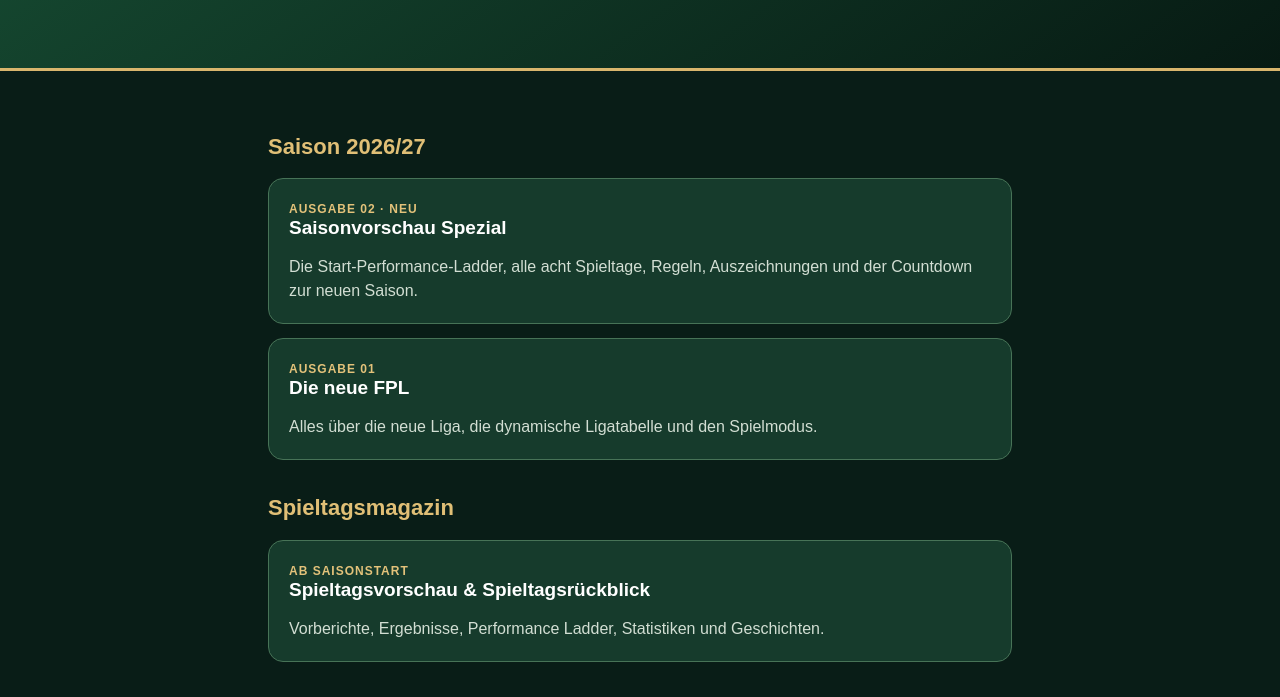
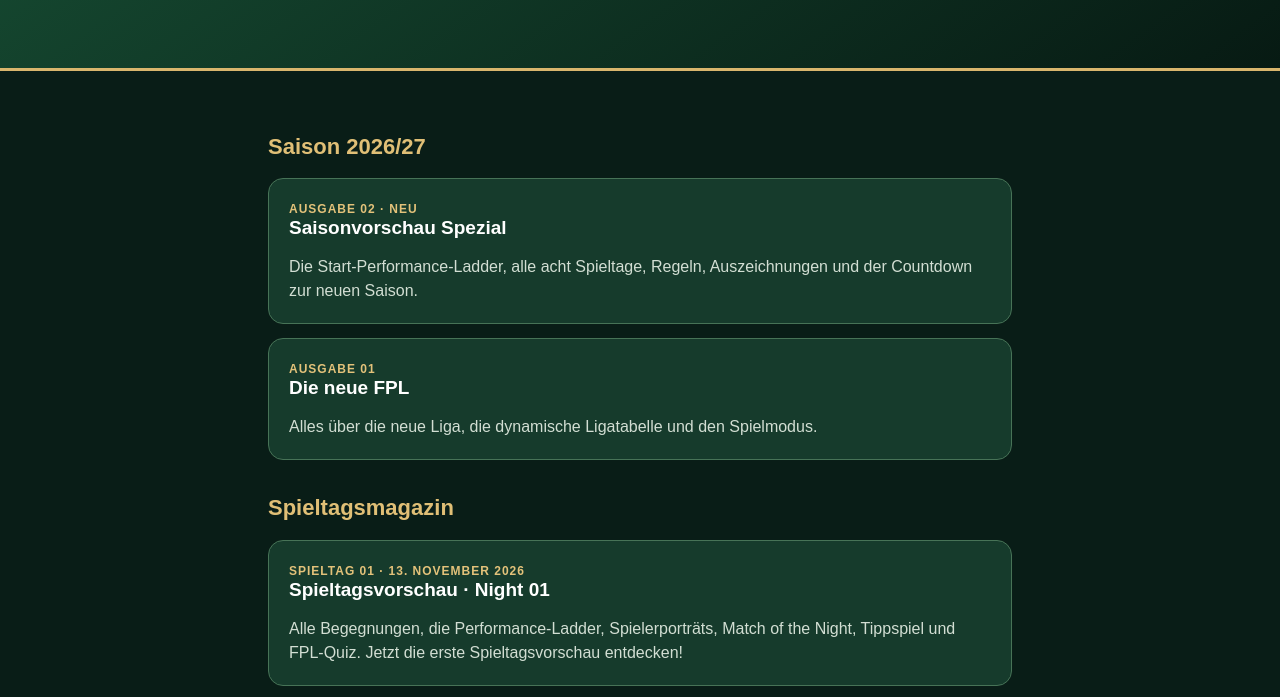
Before and after one commit to FPL-INSIDE/Fpl-magazin, a plain HTML site: page index.html in a window 1280 px wide. Shown: the part 200-897 px from the top of the page. Drawn offline with Linux system fonts and the light colour scheme.

Commit message:
Add files via upload

```diff
--- a/index.html
+++ b/index.html
@@ -39,10 +39,15 @@ footer{text-align:center;color:#a7b9ab;padding:30px 15px;font-size:13px}
 <p>Alles über die neue Liga, die dynamische Ligatabelle und den Spielmodus.</p>
 </a>
 <h2>Spieltagsmagazin</h2>
+<a class="card" href="FPL_INSIDE_Spieltagsvorschau_01_Bereinigt.html">
+<span class="tag">SPIELTAG 01 · 13. NOVEMBER 2026</span>
+<strong>Spieltagsvorschau · Night 01</strong>
+<p>Alle Begegnungen, die Performance-Ladder, Spielerporträts, Match of the Night, Tippspiel und FPL-Quiz. Jetzt die erste Spieltagsvorschau entdecken!</p>
+</a>
 <div class="card">
-<span class="tag">AB SAISONSTART</span>
-<strong>Spieltagsvorschau &amp; Spieltagsrückblick</strong>
-<p>Vorberichte, Ergebnisse, Performance Ladder, Statistiken und Geschichten.</p>
+<span class="tag">NACH SPIELTAG 01</span>
+<strong>Spieltagsrückblick · Night 01</strong>
+<p>Ergebnisse, Highlights und die Geschichten des Spieltags – folgt nach dem Spielabend.</p>
 </div>
 </main>
 <footer>FPL INSIDE &bull; GRUENES BLUT &bull; GOOD DARTS</footer>
```
